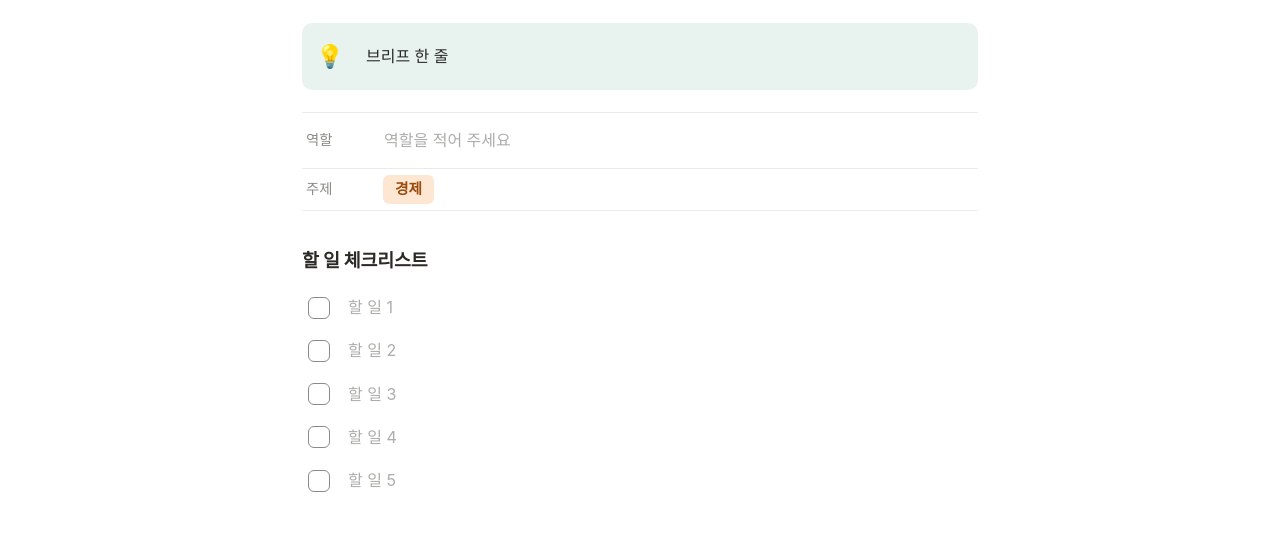
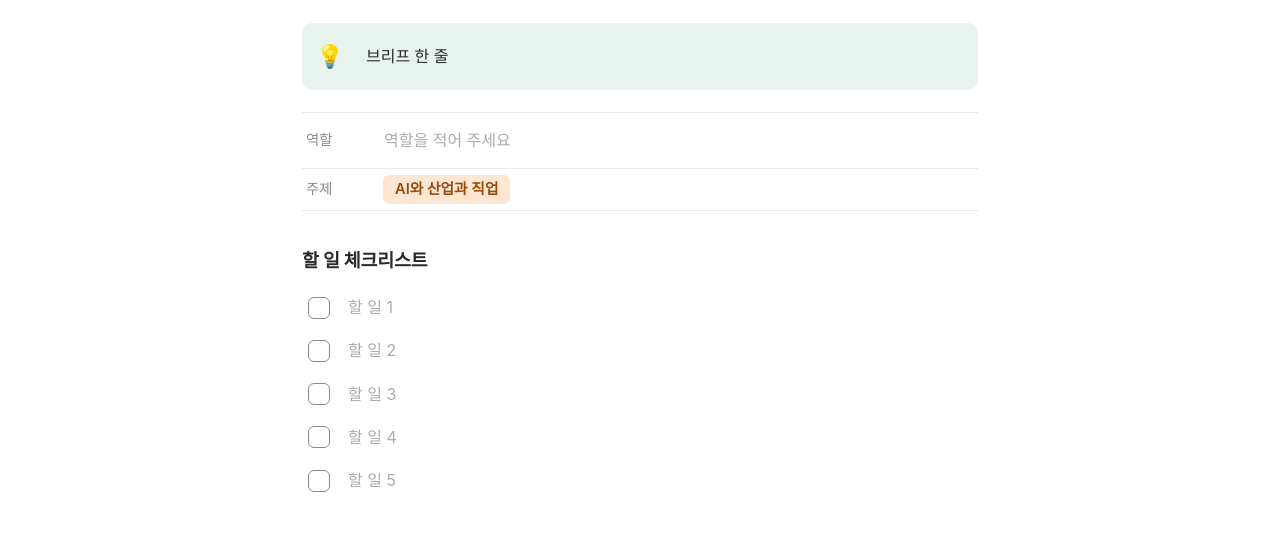
Before and after one commit to waymond/article-note, a plain HTML site: page index.html in a window 1280 px wide. Shown: the part 267-800 px from the top of the page. Drawn offline with Linux system fonts and the light colour scheme.

Commit message:
Update topic from '경제' to 'AI와 산업과 직업'

```diff
--- a/index.html
+++ b/index.html
@@ -132,7 +132,7 @@
     </div>
     <div class="prop">
       <span class="k">주제</span>
-      <div class="v"><span class="tag">경제</span></div>
+      <div class="v"><span class="tag">AI와 산업과 직업</span></div>
     </div>
   </div>
 
```
